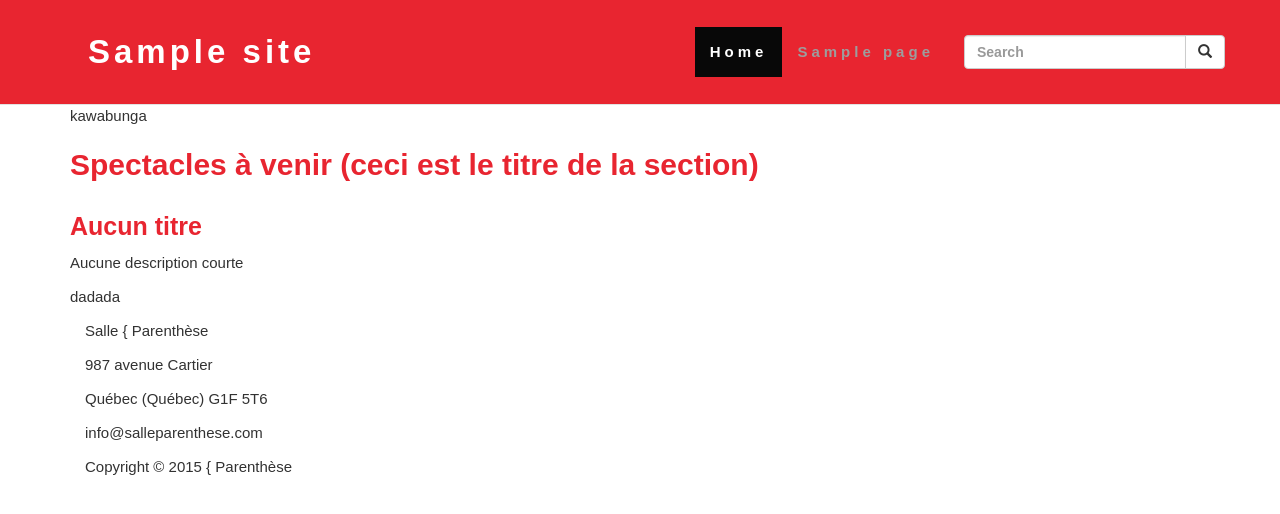
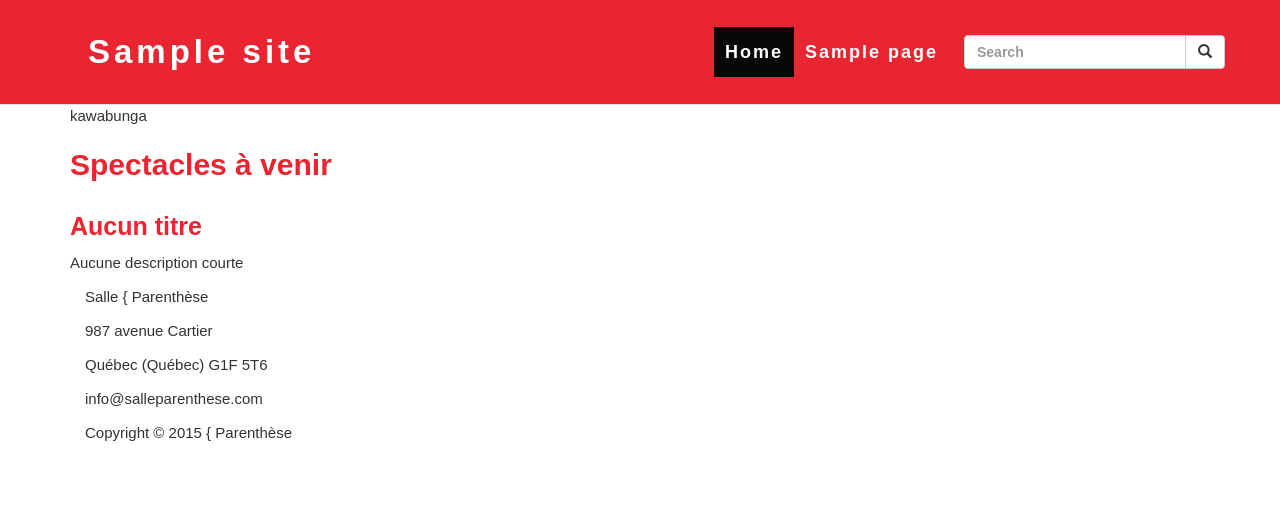
Before and after one commit to DiglidiDudeNG/WP-Production2, a WordPress theme: template content/themes/production2/index.php in a window 1280 px wide. Shown: the top 514 px of the page. Run offline with PHP 8.4 and a stand-in for WordPress, Linux system fonts and the light colour scheme; the site name, menu and one post (Sample post) are stand-ins, and other content is empty; style sheets or scripts are compiled from the project's sources.

Commit message:
Modification pour que le header soit parfait! LIKE PERFECTTTTTT

```diff
--- a/content/themes/production2/index.php
+++ b/content/themes/production2/index.php
@@ -18,9 +18,6 @@
 
 	include_once("include/caroussel.php");
 ?>
-
-
-
 	<p>kawabunga</p>
 
 	<!-- C'EST ICI QU'ON MET LA VIANDE ;) -->
@@ -29,7 +26,7 @@
 	<!-- Affichage des 10 spectacles à venir -->
 
 	<div class="spectacles-a-venir-container">
-		<h2>Spectacles à venir (ceci est le titre de la section)</h2>
+		<h2>Spectacles à venir</h2>
 		<div class="row">
 
 			<?php
@@ -55,15 +52,5 @@
 
 	</div>
 
-
-
-
-
 	<!-- fin du contenu de la page index.php -->
-
-
-
-
-<p>dadada</p>
-
 <?php get_footer(); ?>
--- a/content/themes/production2/styles/sass/_header.sass
+++ b/content/themes/production2/styles/sass/_header.sass
@@ -40,20 +40,21 @@
 					margin-top: 17px
 				@media (min-width: $screen-md-min)
 					margin-top: 27px
-			#menu-menu-principal
-				.menu-item a
-					color: $color-white
-					transition: $transition
-					font-size: 14px
-					@media (min-width: $screen-sm-min)
-						font-size: 15px
-						letter-spacing: 2px
-						padding: 15px 11px
-					@media (min-width: $screen-md-min)
-						font-size: 18px
-					&:hover, &:focus, &:active
-						background-color: transparent!important
-						color: $color-red-hover
+
+#navbar-parenthese .menu-item a
+	color: $color-white
+	transition: $transition
+	font-size: 14px
+	@media (min-width: $screen-sm-min)
+		font-size: 15px
+		letter-spacing: 2px
+		padding: 15px 11px
+	@media (min-width: $screen-md-min)
+		font-size: 18px
+	&:hover, &:focus, &:active
+		background-color: transparent!important
+		color: $color-red-hover
+
 .active
 	background-color: transparent!important
 
```
Also changed, not shown: content/themes/production2/styles/css/style.css (+5 -4 lines), 1 other file.
